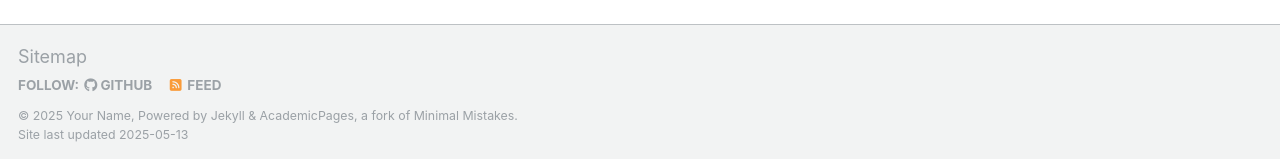
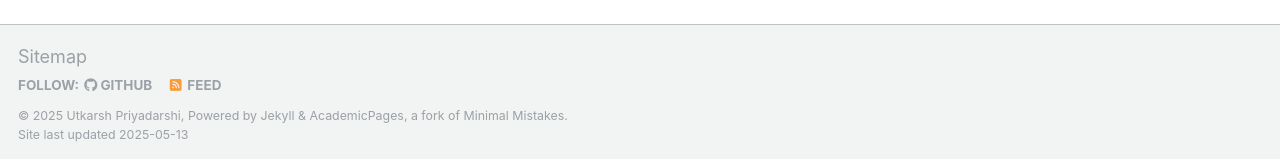
Before and after one commit to priyadarshiutkarsh/priyadarshiutkarsh.github.io, a Jekyll site: the page built from _pages/about.md, in a window 1280 px wide and 900 px high, scrolled down 2636 px. Shown: the part 738-897 px from the top of the window. Built offline with Jekyll 4.4.1, drawn with Linux system fonts in a browser that asks for light colours; some web fonts are replaced.

Commit message:
update_name

```diff
--- a/_config.yml
+++ b/_config.yml
@@ -11,7 +11,7 @@ locale                   : "en-US"
 site_theme               : "default"
 title                    : "Your Name / Site Title"
 title_separator          : "-"
-name                     : &name "Your Name"
+name                     : &name "Utkarsh Priyadarshi"
 description              : &description "personal description"
 url                      : https://priyadarshiutkarsh.github.io/ # the base hostname & protocol for your site e.g. "https://[your GitHub username].github.io" or if you already have some other page hosted on Github then use "https://[your GitHub username].github.io/[Your Repo Name]"
 baseurl                  : "" # the subpath of your site, e.g. "/blog"
```
